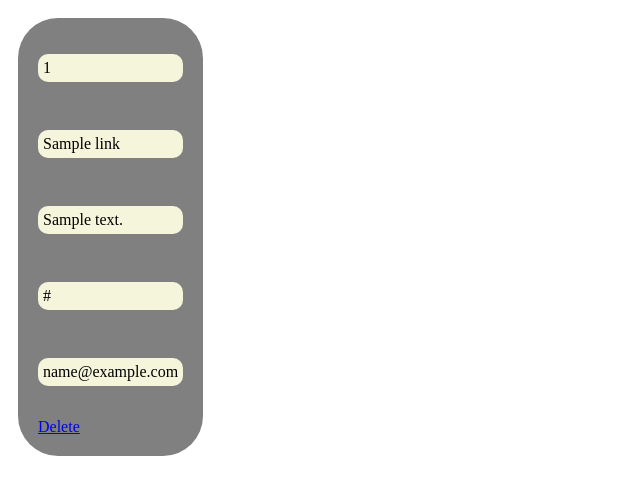
After one commit to Sayyed-Salman/LinkHub, a Flask app: template LinkHub/templates/checkall.html in a window 1280 px wide. The commit adds this page. Shown: the top 495 px of the page, without its empty margins (0-640 px from the left). Run offline with Flask 2, Linux system fonts and the light colour scheme; the template is opened without the code that fills it: values that come from a table or form of the project are taken from there, others are empty; tables that the repository leaves empty hold one stand-in row (values such as "Sample post").

```diff
--- a/LinkHub/templates/base.html
+++ b/LinkHub/templates/base.html
@@ -17,7 +17,7 @@
         <h1 class="logo-text">LinkHub</h1>
         <p class="tagline">Share resources with ease.</p>
         <div class="redirects">
-            <img src="{{ url_for('static', filename='gh-logo.svg') }}" alt="github" onclick="window.location.href=''">
+            <img src="{{ url_for('static', filename='gh-logo.svg') }}" alt="github" onclick="window.location.href='https://github.com/Sayyed-Salman'">
             <img src="{{ url_for('static', filename='links.svg') }}" alt="links" onclick="window.location.href='https://sayyed-salman.github.io/LinkToNotes/'" width="40px">
         </div>
         <button onclick="window.location.href='{{ url_for('home.add_resource') }}'">Add Resource</button>
--- /dev/null
+++ b/LinkHub/templates/checkall.html
@@ -0,0 +1,48 @@
+<!DOCTYPE html>
+<html lang="en">
+<head>
+    <meta charset="UTF-8">
+    <meta http-equiv="X-UA-Compatible" content="IE=edge">
+    <meta name="viewport" content="width=device-width, initial-scale=1.0">
+    <title>Admin</title>
+    <style>
+        .link-container{
+            display: flex;
+            flex-direction: row;
+            flex-wrap: wrap;
+            align-items: center;
+            padding: 10px;
+            gap: 1rem;
+        }
+
+        .link{
+            display: flex;
+            flex-direction: column;
+            gap: 1rem;
+            background-color: gray;
+            padding: 20px;
+            border-radius: 40px;
+        }
+
+        .link p{
+            background-color: beige;
+            padding: 5px;
+            border-radius: 10px;
+        }
+    </style>
+</head>
+<body>
+    <div class="link-container">
+        {% for i in data %}
+        <div class="link">
+            <p>{{ i.id }}</p>
+            <p>{{ i.provider_name }}</p>
+            <p>{{ i.about }}</p>
+            <p>{{ i.link }}</p>
+            <p>{{ i.email }}</p>
+            <a href="/admin/delete/{{ i.id }}">Delete</a>
+        </div>
+        {% endfor %}
+    </div>
+</body>
+</html>
--- /dev/null
+++ b/issues.txt
@@ -0,0 +1,3 @@
+Security :
+    1) Anyone can delete a task if they are smart enough
+        Url path is not secured, cause i am trying to make it to MVP asap.
```
Also changed, not shown: LinkHub/routes.py (+22 -0 lines), LinkHub/templates/admin.html (added, +38 -0 lines), app.db.
